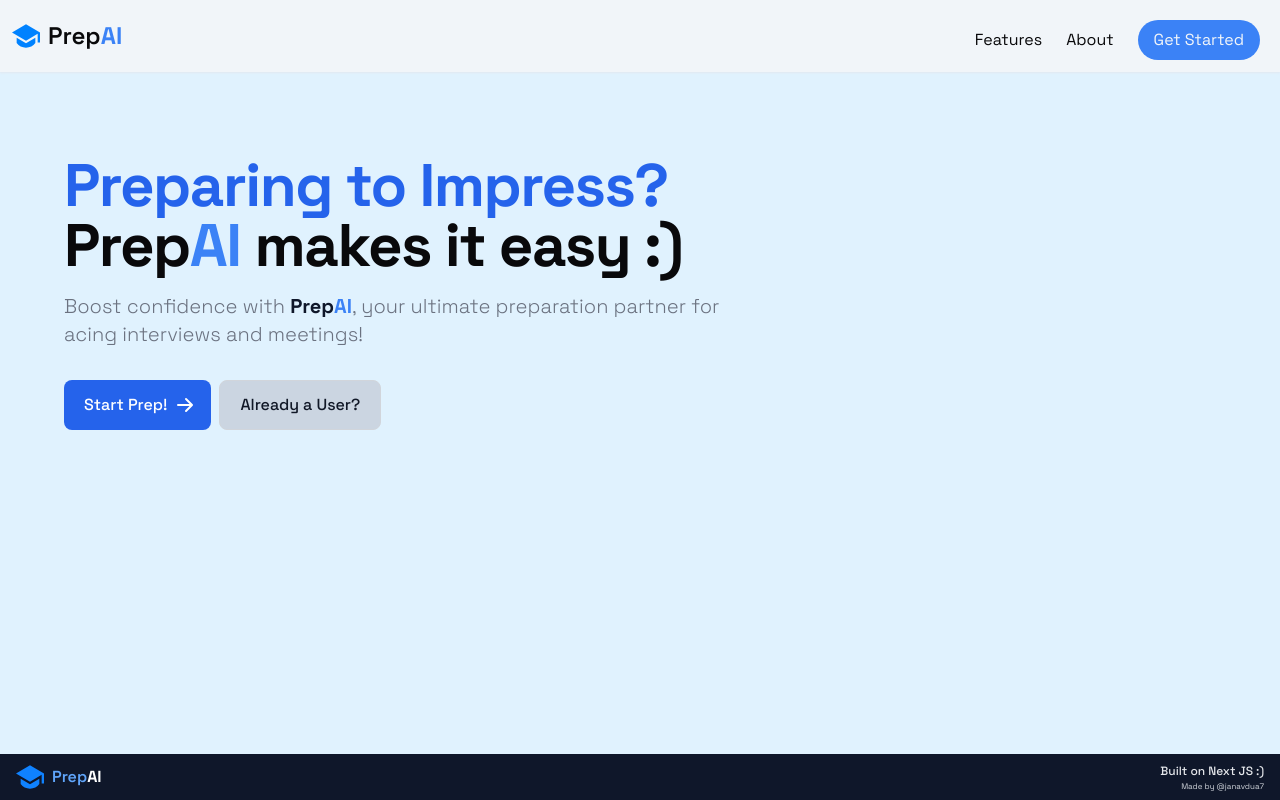
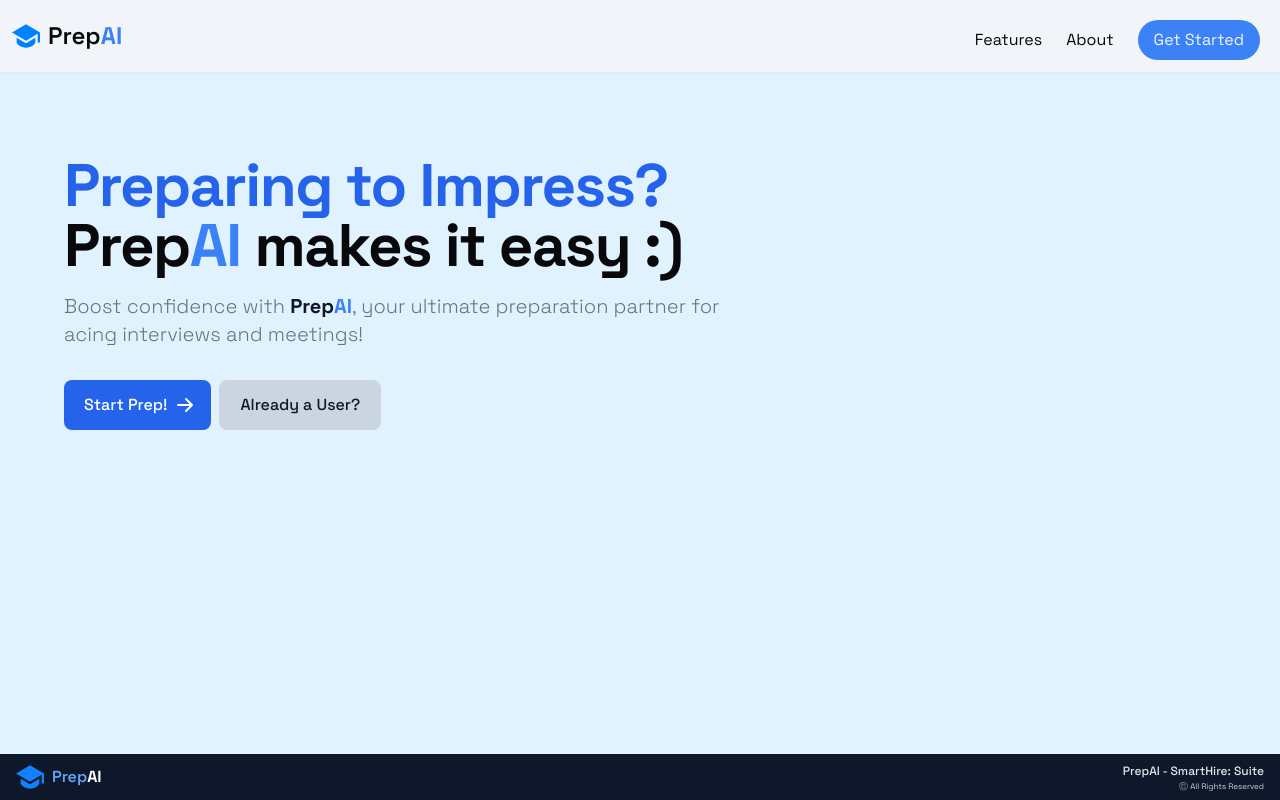
Before and after one commit to janav-cloud/prep-ai, a Next.js app: page / in a window 1280 px wide. Built offline with nearby package versions, Linux system fonts and the light colour scheme; no server answers.

Commit message:
Production Deploy Build

```diff
--- a/app/_components/Footer.tsx
+++ b/app/_components/Footer.tsx
@@ -18,8 +18,8 @@ function Footer() {
             <h1 className='font-semibold text-blue-400'>Prep<span className='text-white font-bold'>AI</span></h1>
         </div>
         <div className='flex flex-col text-right'>
-            <h3 className='text-gray-200 text-[12px] mr-2 font-medium'>Built on Next JS :)</h3>
-            <p className='text-gray-300 text-[8px] mr-2'>Made by @janavdua7</p>
+            <h3 className='text-gray-200 text-[12px] mr-2 font-medium'>PrepAI - SmartHire: Suite</h3>
+            <p className='text-gray-300 text-[8px] mr-2'>©️ All Rights Reserved</p>
         </div>
     </div>
   );
--- a/drizzle.config.ts
+++ b/drizzle.config.ts
@@ -4,7 +4,7 @@ export default defineConfig({
  schema: "./utils/schema.ts",
   dialect: 'postgresql',
   dbCredentials: {
-    url: "postgresql://neondb_owner:dnsLyDmR2zj9@ep-super-star-a5vj7q3c.us-east-2.aws.neon.tech/neondb?sslmode=require"
+    url: "postgresql://neondb_owner:aUwtGkmAl0s8@ep-crimson-waterfall-a5wp12et-pooler.us-east-2.aws.neon.tech/neondb?sslmode=require"
   },
   verbose: true,
   strict: true,
```
